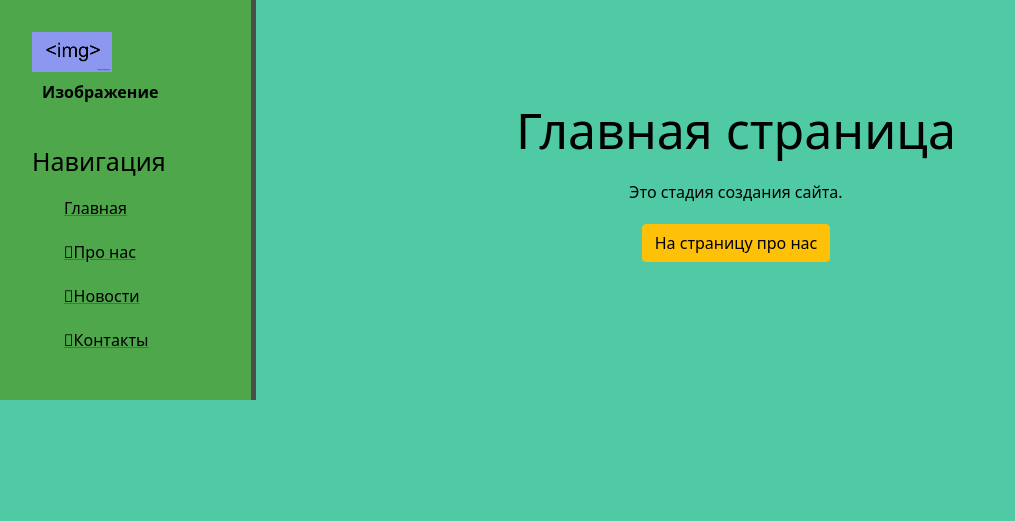
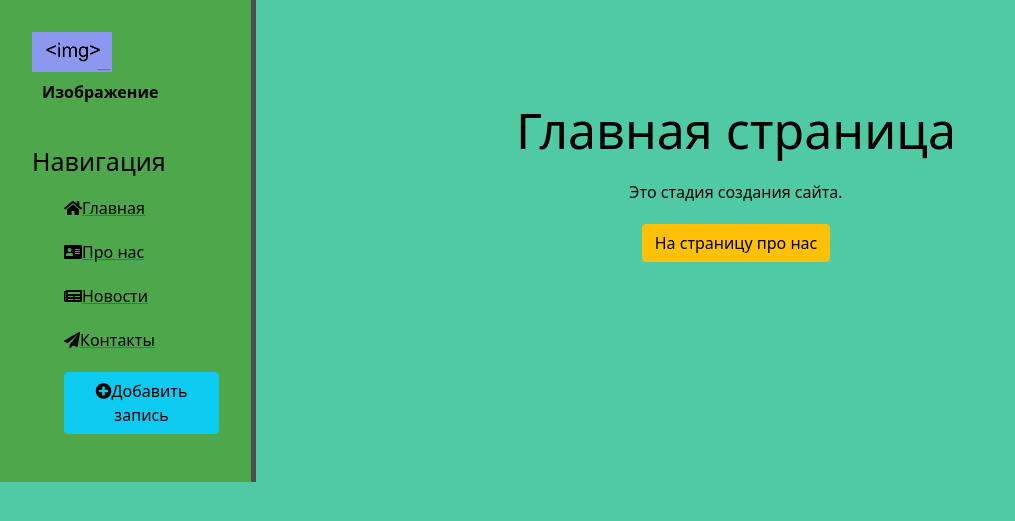
Before and after one commit to LeoNefesch/vsc_project, a Django app: page / in a window 1280 px wide. Shown: the top 521 px of the page, without its empty margins (0-1015 px from the left). Run offline with Django 4.2, Linux system fonts and the light colour scheme; some libraries are stand-ins or nearby versions.

Commit message:
refactor main/templates/main/layout.html

```diff
--- a/main/templates/main/layout.html
+++ b/main/templates/main/layout.html
@@ -17,10 +17,11 @@
         <span class="image">Изображение</span>
         <h3>Навигация</h3>
         <ul>
-            <a href="{% url 'home' %}"><li><i class="fa-solid fa-house"></i>Главная</li></a>
-            <a href="{% url 'about' %}"><li><i class="fa-solid fa-address-card"></i>Про нас</li></a>
-            <a href="{% url 'news_home' %}"><li><i class="fa-solid fa-address-book"></i>Новости</li></a>
-            <a href=""><li><i class="fa-solid fa-address-book"></i>Контакты</li></a>
+            <a href="{% url 'home' %}"><li><i class="fas fa-home"></i>Главная</li></a>
+            <a href="{% url 'about' %}"><li><i class="fas fa-address-card"></i>Про нас</li></a>
+            <a href="{% url 'news_home' %}"><li><i class="fas fa-newspaper"></i>Новости</li></a>
+            <a href=""><li><i class="fas fa-paper-plane"></i>Контакты</li></a>
+            <a href="{% url 'create' %}"><li><button class="btn btn-info"><i class="fas fa-plus-circle"></i>Добавить запись</button></li></a>
         </ul>
     </aside>
     <main>
```
